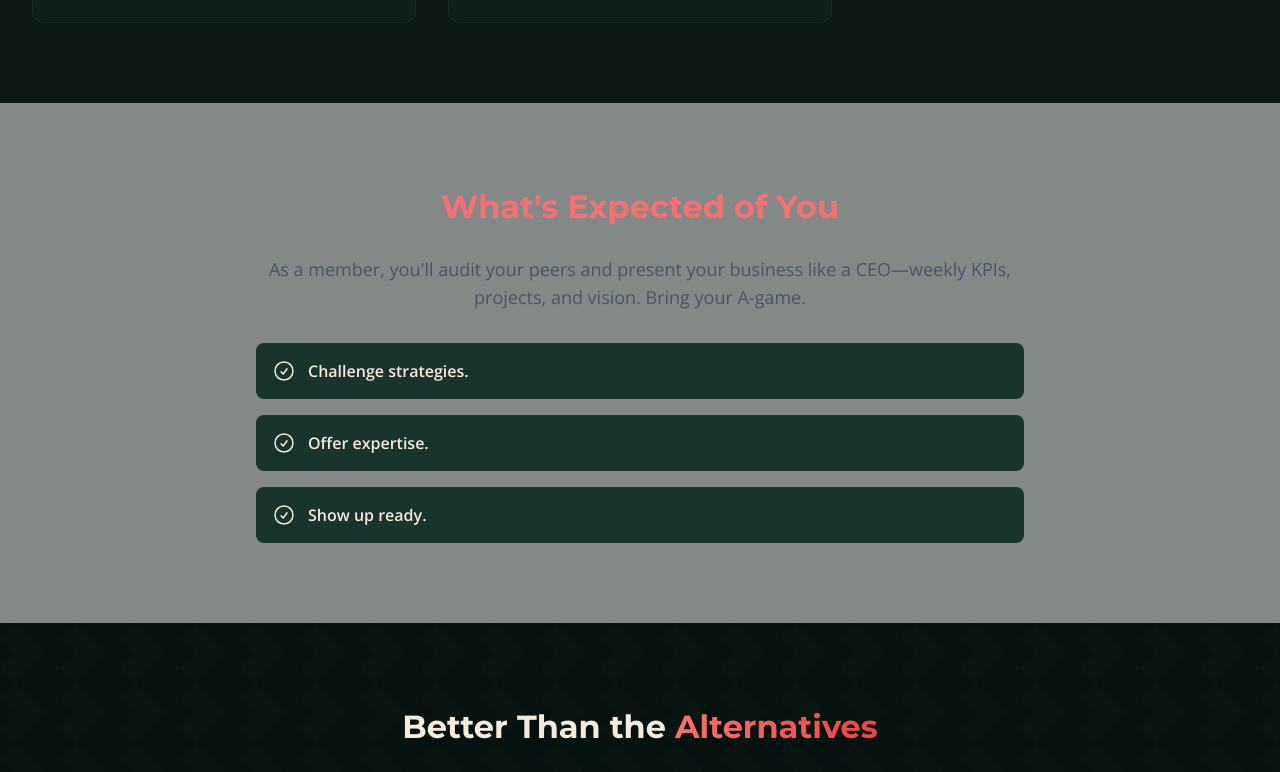
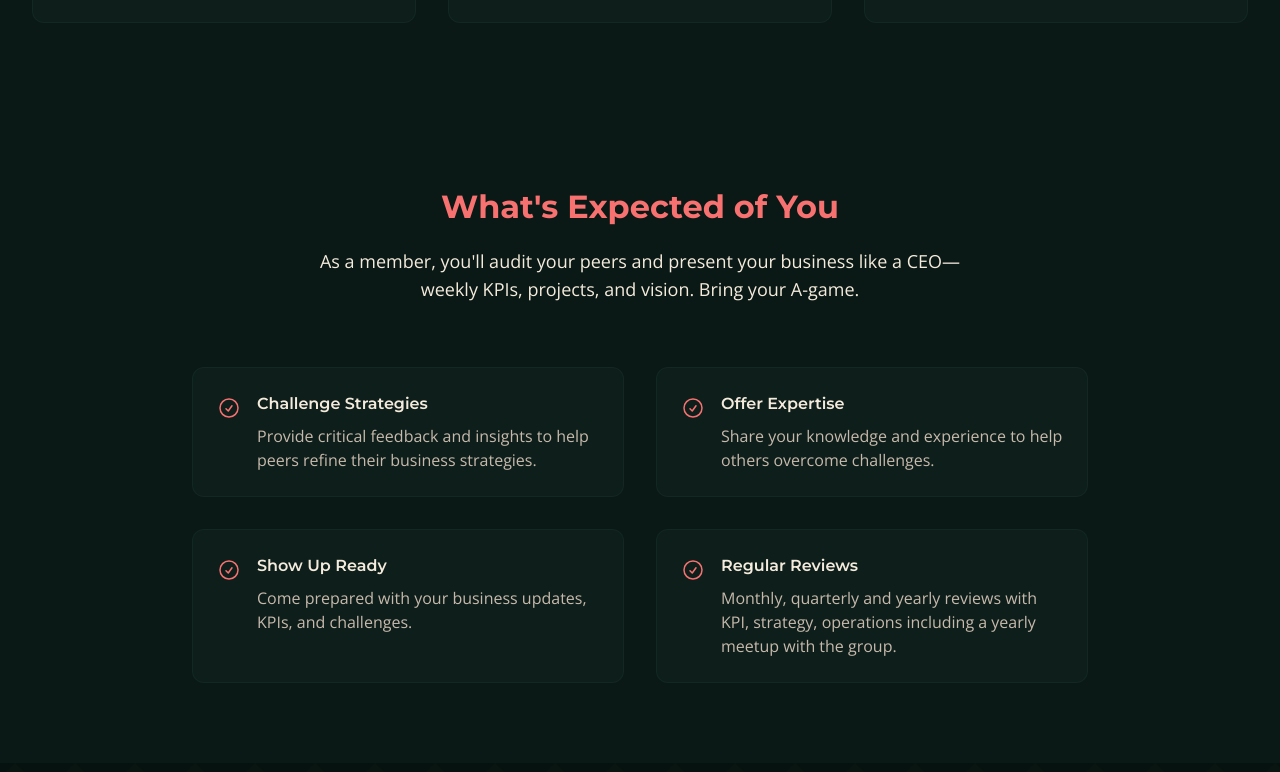
Before and after one commit to wikatar/founderscircle.one, a React (Vite) app: page / in a window 1280 px wide. Shown: the part 2045-2817 px from the top of the page. Built offline with nearby package versions, Linux system fonts and the light colour scheme.

Commit message:
Enhance: Add onboarding step to selection process and improve YourRole component

```diff
--- a/src/components/SelectionProcess.tsx
+++ b/src/components/SelectionProcess.tsx
@@ -25,6 +25,11 @@ const steps = [
     title: "Final Review",
     description: "The board reviews your application and makes a final decision on your membership.",
     icon: "✨"
+  },
+  {
+    title: "Onboarding",
+    description: "Begin your journey with a comprehensive onboarding process and meet your new peer board.",
+    icon: "🚀"
   }
 ];
 
--- a/src/components/YourRole.tsx
+++ b/src/components/YourRole.tsx
@@ -3,56 +3,62 @@ import { CheckCircleIcon } from '@heroicons/react/24/outline';
 
 const YourRole = () => {
   const expectations = [
-    'Challenge strategies.',
-    'Offer expertise.',
-    'Show up ready.',
+    {
+      title: 'Challenge Strategies',
+      description: 'Provide critical feedback and insights to help peers refine their business strategies.'
+    },
+    {
+      title: 'Offer Expertise',
+      description: 'Share your knowledge and experience to help others overcome challenges.'
+    },
+    {
+      title: 'Show Up Ready',
+      description: 'Come prepared with your business updates, KPIs, and challenges.'
+    },
+    {
+      title: 'Regular Reviews',
+      description: 'Monthly, quarterly and yearly reviews with KPI, strategy, operations including a yearly meetup with the group.'
+    }
   ];
 
   return (
-    <section className="section bg-white relative">
-      {/* Teal accent bar */}
-      <div className="absolute top-0 left-0 w-full h-1 bg-teal" />
-
+    <section className="section bg-bg-darker relative overflow-hidden">
       <div className="container">
         <motion.div
           initial={{ opacity: 0, y: 20 }}
           whileInView={{ opacity: 1, y: 0 }}
           viewport={{ once: true }}
           transition={{ duration: 0.6 }}
-          className="max-w-3xl mx-auto"
+          className="text-center mb-16"
         >
-          <h2 className="text-h2-mobile md:text-h2-desktop text-navy mb-6 text-center">
+          <h2 className="text-h2-desktop md:text-h2-desktop text-accent mb-4">
             What's Expected of You
           </h2>
+          <p className="text-text-light text-lg max-w-2xl mx-auto">
+            As a member, you'll audit your peers and present your business like a CEO—weekly KPIs, projects, and vision. Bring your A-game.
+          </p>
+        </motion.div>
 
-          <motion.p
-            initial={{ opacity: 0, y: 20 }}
-            whileInView={{ opacity: 1, y: 0 }}
-            viewport={{ once: true }}
-            transition={{ duration: 0.6, delay: 0.2 }}
-            className="text-lg text-gray-600 mb-8 text-center"
-          >
-            As a member, you'll audit your peers and present your business like a CEO—weekly KPIs, projects, and vision. Bring your A-game.
-          </motion.p>
-
-          <motion.div
-            initial={{ opacity: 0, y: 20 }}
-            whileInView={{ opacity: 1, y: 0 }}
-            viewport={{ once: true }}
-            transition={{ duration: 0.6, delay: 0.4 }}
-            className="space-y-4"
-          >
-            {expectations.map((expectation, index) => (
-              <div
-                key={index}
-                className="flex items-center space-x-3 bg-light-gray rounded-lg p-4"
-              >
-                <CheckCircleIcon className="h-6 w-6 text-teal flex-shrink-0" />
-                <span className="text-navy font-semibold">{expectation}</span>
+        <div className="grid grid-cols-1 md:grid-cols-2 gap-8 max-w-4xl mx-auto">
+          {expectations.map((expectation, index) => (
+            <motion.div
+              key={index}
+              initial={{ opacity: 0, y: 20 }}
+              whileInView={{ opacity: 1, y: 0 }}
+              viewport={{ once: true }}
+              transition={{ duration: 0.6, delay: index * 0.1 }}
+              className="card group"
+            >
+              <div className="flex items-start">
+                <CheckCircleIcon className="h-6 w-6 text-accent flex-shrink-0 mt-1" />
+                <div className="ml-4">
+                  <h3 className="text-text-light font-semibold mb-2">{expectation.title}</h3>
+                  <p className="text-text-muted">{expectation.description}</p>
+                </div>
               </div>
-            ))}
-          </motion.div>
-        </motion.div>
+            </motion.div>
+          ))}
+        </div>
       </div>
     </section>
   );
```
